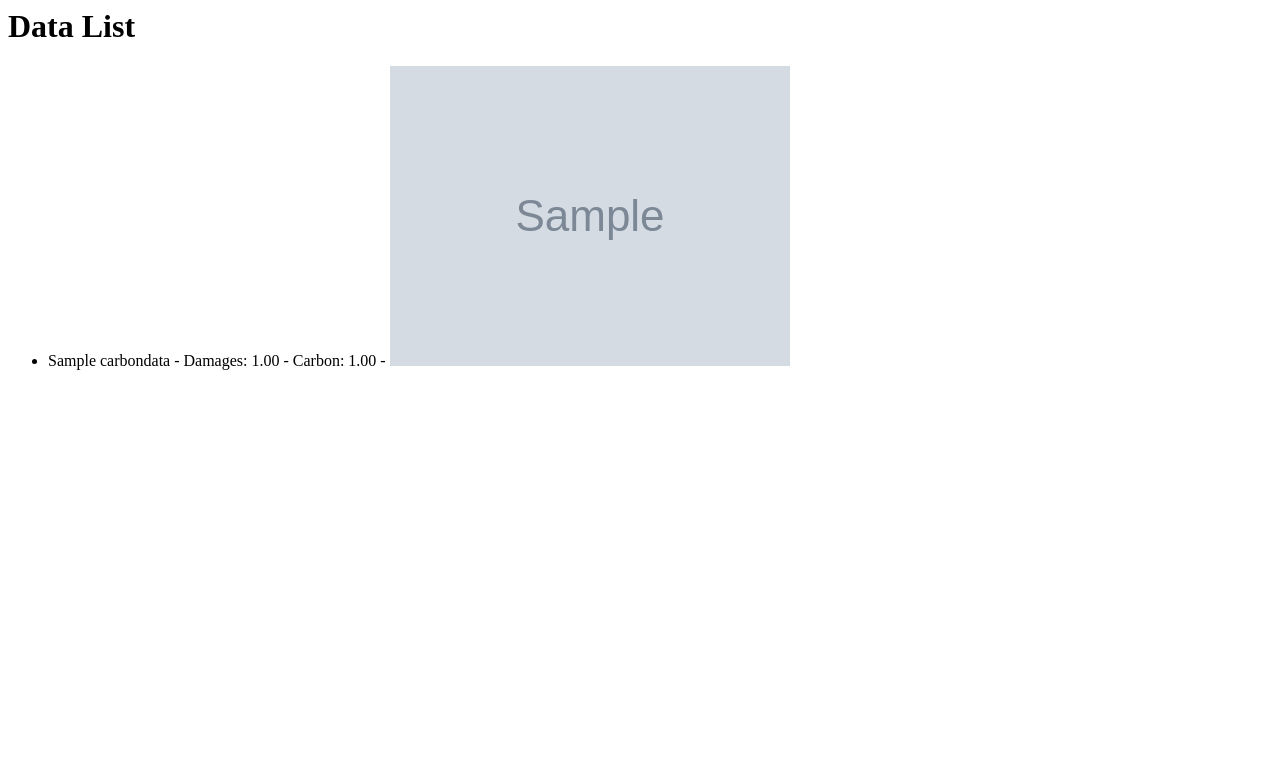
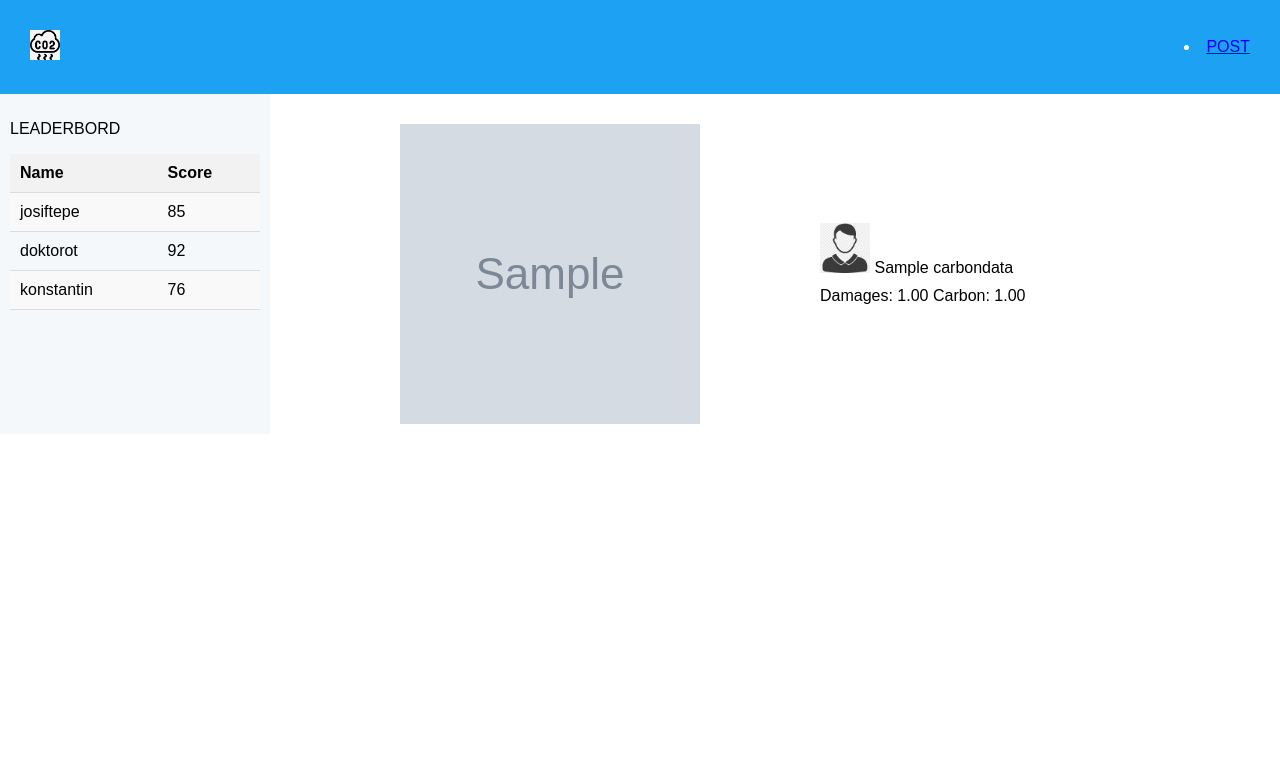
Before and after one commit to wrathchild14/carbon-footprint-shamer, a Django app: template server/templates/data_list.html in a window 1280 px wide. Shown: the top 783 px of the page. Run offline with Django 4.2, Linux system fonts and the light colour scheme; the template is opened without the code that fills it: values that come from a table or form of the project are taken from there, others are empty; tables that the repository leaves empty hold one stand-in row (values such as "Sample post"); grey boxes marked "Sample" are stand-in pictures.

Commit message:
add serving webpages

```diff
--- a/server/carbon_models_api/views.py
+++ b/server/carbon_models_api/views.py
@@ -25,7 +25,7 @@ def save_data(request):
 
         carbon_data = CarbonData(name=name, damages=damages, carbon=carbon, image_path=image_path)
         carbon_data.save()
-        return redirect('data_list')
+        return redirect('list_data')
 
     return render(request, 'data_form.html')
 
--- a/server/templates/data_list.html
+++ b/server/templates/data_list.html
@@ -1,8 +1,227 @@
-<h1>Data List</h1>
-<ul>
-    {% for data in carbon_data %}
-        <li>{{ data.name }} - Damages: {{ data.damages }} - Carbon: {{ data.carbon }} - <img src="..{{ data.image_path.url }}" alt="Image"></li>
-    {% empty %}
-        <li>No data available</li>
-    {% endfor %}
-</ul>
+<!DOCTYPE html>
+<html>
+
+<head>
+    <title>Twitter Homepage</title>
+    <style>
+        body {
+            margin: 0;
+            padding: 0;
+            font-family: Arial, sans-serif;
+        }
+
+        header {
+            background-color: #1da1f2;
+            color: white;
+            padding: 30px;
+            display: flex;
+            align-items: center;
+            justify-content: space-between;
+        }
+
+        .logo img {
+            height: 30px;
+        }
+
+        nav ul {
+            list-style-type: none;
+            margin: 0;
+            padding: 0;
+        }
+
+        nav ul li {
+            display: inline;
+            margin-right: 20px;
+        }
+
+        nav ul li a {
+            text-decoration: none;
+            color: white;
+        }
+
+        .user-profile img {
+            height: 30px;
+            border-radius: 50%;
+            margin-right: 5px;
+        }
+
+        .content {
+            display: flex;
+        }
+
+        .sidebar {
+            width: 250px;
+            background-color: #f5f8fa;
+            padding: 10px;
+        }
+
+        .sidebar ul {
+            list-style-type: none;
+            padding: 0;
+            margin: 0;
+        }
+
+        .sidebar ul li {
+            margin-bottom: 10px;
+        }
+
+        .sidebar ul li a {
+            text-decoration: none;
+            color: #1da1f2;
+        }
+
+        .main-content {
+            flex-grow: 1;
+            padding: 10px;
+        }
+
+        .tweet {
+            display: flex;
+            align-items: center;
+            gap: 20px;
+            padding-left: 120px;
+        }
+
+        .tweet-image {
+            flex-shrink: 0;
+            width: 300px;
+            height: 300px;
+            object-fit: cover;
+            padding-top: 20px;
+        }
+
+        .avatar-image {
+            flex-shrink: 0;
+            width: 50px;
+            height: 50px;
+            object-fit: cover;
+
+        }
+
+        .user-info {
+            flex-grow: 1;
+            padding-left: 100px;
+        }
+
+        .tweet-actions {
+            padding-top: 10px;
+            display: flex;
+            gap: 10px;
+        }
+
+        ol {
+            list-style-type: none;
+            padding-left: 0;
+        }
+
+        ol li {
+            position: relative;
+            padding-left: 25px;
+            margin-bottom: 10px;
+            font-size: 16px;
+            color: #333;
+        }
+
+        ol li:before {
+            content: counter(item) ".";
+            counter-increment: item;
+            position: absolute;
+            left: 0;
+            top: 0;
+            font-weight: bold;
+            color: #888;
+        }
+
+        table {
+            width: 100%;
+            border-collapse: collapse;
+            margin-bottom: 20px;
+        }
+
+        th,
+        td {
+            padding: 10px;
+            text-align: left;
+            border-bottom: 1px solid #ddd;
+        }
+
+        th {
+            background-color: #f2f2f2;
+            font-weight: bold;
+        }
+
+        tr:nth-child(even) {
+            background-color: #f9f9f9;
+        }
+
+        tr:hover {
+            background-color: #f5f5f5;
+        }
+
+        .avatar {
+            max-width: 100%;
+            height: 100px;
+
+
+        }
+    </style>
+</head>
+
+<body>
+<header>
+    <div class="logo">
+        <img src="/api/media/logo.png" alt="Twitter Logo">
+    </div>
+    <div class="user-profile">
+        <li><a href="#">POST</a></li>
+    </div>
+</header>
+
+<div class="content">
+    <div class="sidebar">
+        <div>
+            <p>LEADERBORD</p>
+        </div>
+
+        <div>
+            <table>
+                <tr>
+                    <th>Name</th>
+                    <th>Score</th>
+                </tr>
+                <tr>
+                    <td>josiftepe</td>
+                    <td>85</td>
+                </tr>
+                <tr>
+                    <td>doktorot</td>
+                    <td>92</td>
+                </tr>
+                <tr>
+                    <td>konstantin</td>
+                    <td>76</td>
+                </tr>
+                <!-- Add more rows as needed -->
+            </table>
+        </div>
+    </div>
+
+    <div class="main-content">
+        {% for data in carbon_data %}
+            <div class="tweet">
+                <img src="..{{ data.image_path.url }}" alt="User Picture" class="tweet-image">
+                <div class="user-info">
+                    <img src="/api/media/avatar.png" alt="User Picture" class="avatar-image">
+                    <span class="username">{{ data.name }}</span>
+
+                    <div class="tweet-actions">
+                        <span> Damages: {{ data.damages }} Carbon: {{ data.carbon }}</span>
+                    </div>
+                </div>
+            </div>
+        {% endfor %}
+    </div>
+</div>
+</body>
+
+</html>
```
Also changed, not shown: server/media/avatar.png (added), server/media/logo.png (renamed from front/css/logo.png).
